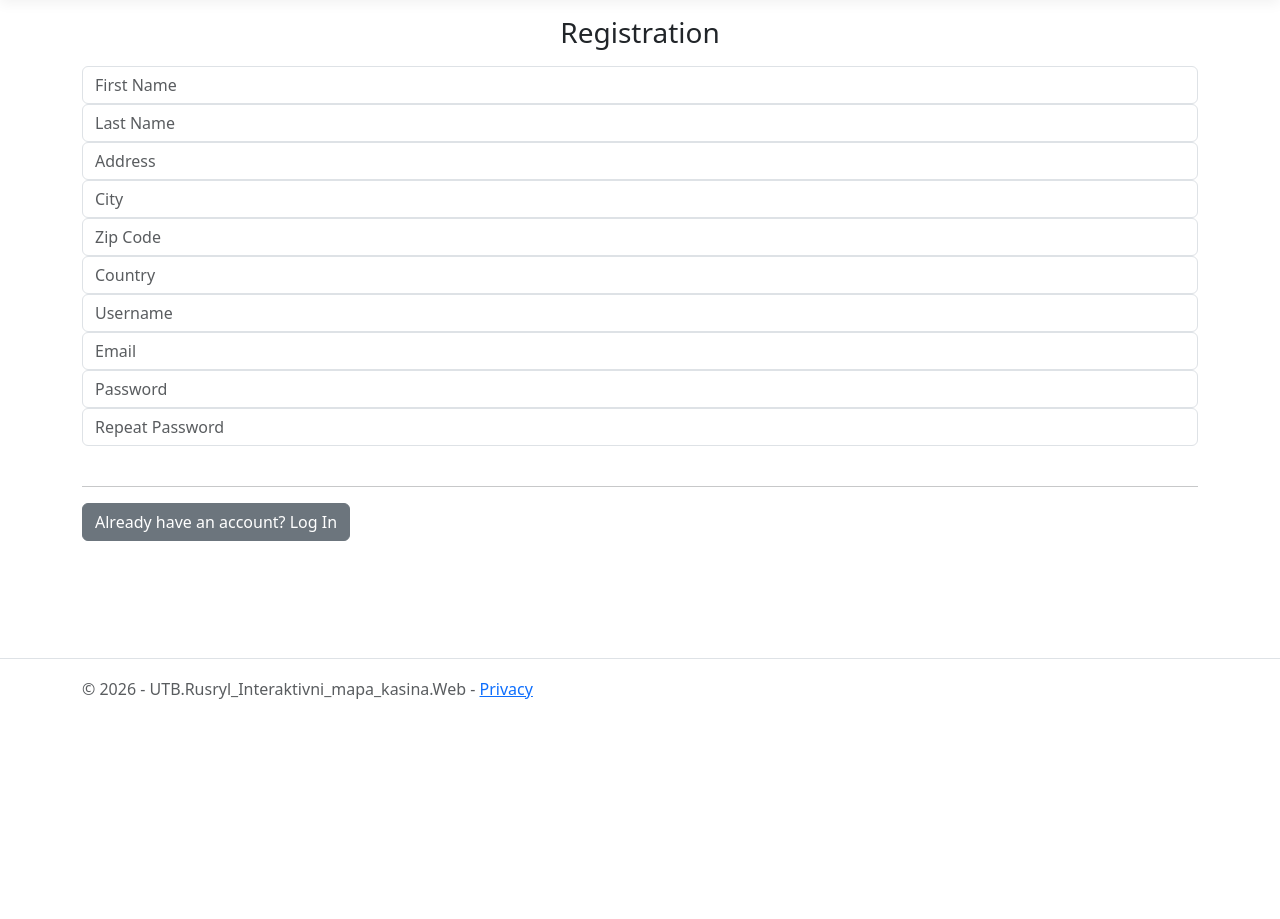
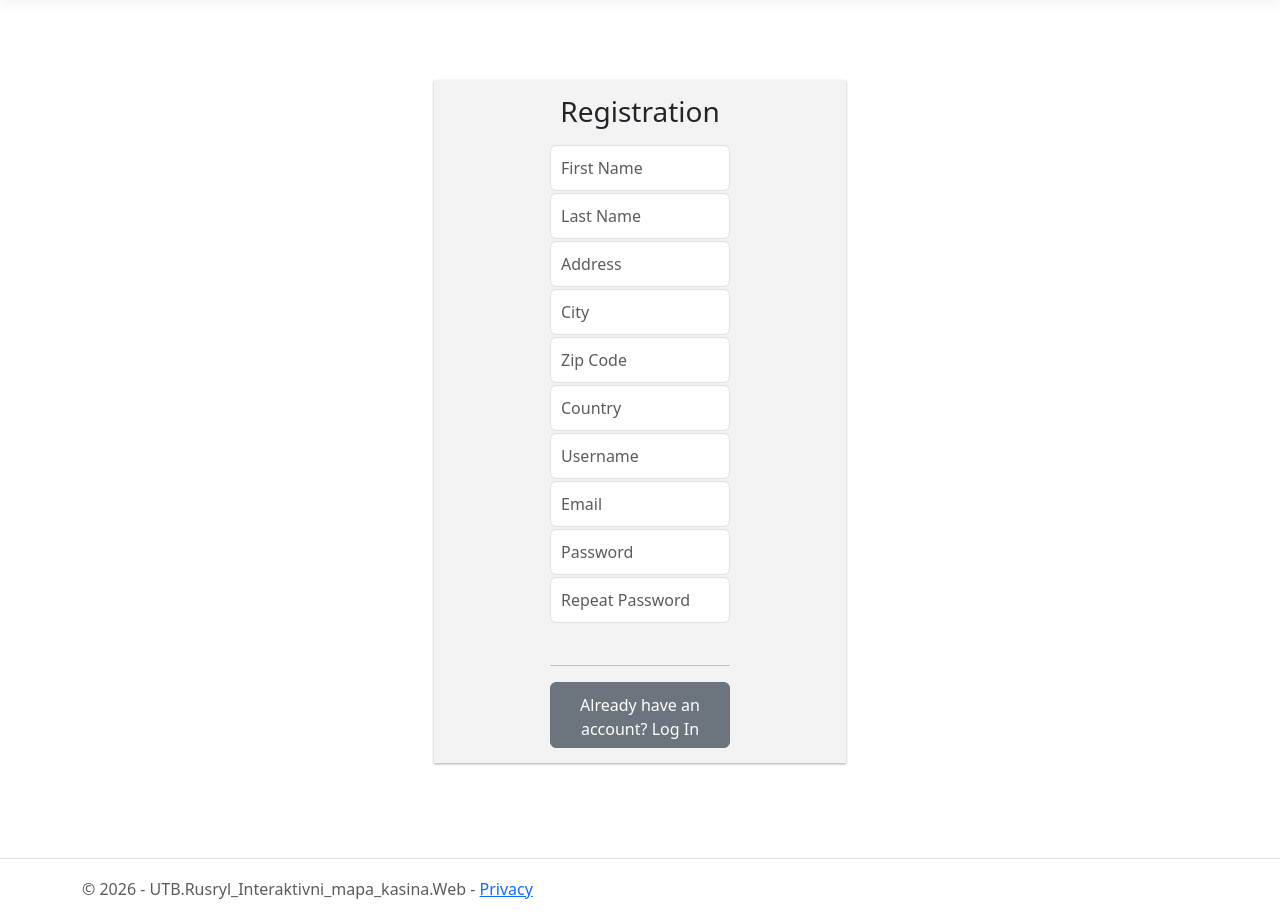
Before and after one commit to TestLittle/UTB.Rusryl_Interaktivni_mapa_kasina, an ASP.NET Core app: page /Security/Account/Registration in a window 1280 px wide. Shown: the part 81-1000 px from the top of the page. Before the commit the page ends 780 px from the top, so only its background shows below. Run offline with ASP.NET Core 8, Linux system fonts and the light colour scheme; style sheets or scripts are compiled from the project's sources.

Commit message:
Created css for log in and registration ~ Need to fix problem with User foreign key in comment, the problem lies in the first migration, will need to fix

```diff
--- a/UTB.Rusryl_Interaktivni_mapa_kasina.Web/Areas/Security/Views/Account/Login.cshtml
+++ b/UTB.Rusryl_Interaktivni_mapa_kasina.Web/Areas/Security/Views/Account/Login.cshtml
@@ -2,6 +2,10 @@
 @model LoginViewModel
 @{
     ViewData["Title"] = "Log In";
+}
+
+@section Styles{
+    <link rel="stylesheet" href="~/css/login.css" />
 }
 
 <div id="registration-login-form">
--- a/UTB.Rusryl_Interaktivni_mapa_kasina.Web/Areas/Security/Views/Account/Registration.cshtml
+++ b/UTB.Rusryl_Interaktivni_mapa_kasina.Web/Areas/Security/Views/Account/Registration.cshtml
@@ -4,8 +4,12 @@
     ViewData["Title"] = "Create a new account";
 }
 
+@section Styles{
+    <link rel="stylesheet" href="~/css/login.css" />
+}
+
 <div id="registration-login-form">
-    <form asp-for="Registration" method="post" class="form-signup">
+    <form asp-for="Registration" method="post" class="form-registration">
 
         <h1 class="h3 mb-3 font-weight-normal" style="text-align: center">Registration</h1>
         <div asp-validation-summary="All" class="text-danger"></div>
--- a/UTB.Rusryl_Interaktivni_mapa_kasina.Web/Views/Shared/_Layout.cshtml
+++ b/UTB.Rusryl_Interaktivni_mapa_kasina.Web/Views/Shared/_Layout.cshtml
@@ -4,11 +4,11 @@
     <meta charset="utf-8" />
     <meta name="viewport" content="width=device-width, initial-scale=1.0" />
     <title>@ViewData["Title"]</title>
-    <script type="importmap"></script>
     <link rel="stylesheet" href="~/lib/bootstrap/dist/css/bootstrap.min.css" />
     <link rel="stylesheet" href="https://cdn.jsdelivr.net/npm/bootstrap-icons@1.11.2/font/bootstrap-icons.min.css">
     <link rel="stylesheet" href="~/css/site.css" asp-append-version="true" />
     <link rel="stylesheet" href="~/UTB.Rusryl_Interaktivni_mapa_kasina.Web.styles.css" asp-append-version="true" />
+    @await RenderSectionAsync("Styles", required: false)
 
 </head>
 <body>
--- /dev/null
+++ b/UTB.Rusryl_Interaktivni_mapa_kasina.Web/wwwroot/css/login.css
@@ -0,0 +1,72 @@
+#registration-login-form
+{
+    width: 412px;
+    margin: 10vh auto;
+    background-color: #f3f3f3;
+    box-shadow: 0 1px 3px rgba(0,0,0,0.12), 0 1px 2px rgba(0,0,0,0.24);
+    transition: all 0.3 cubic-bezier(.25,.8,.25,1);
+}
+
+#registration-login-form form{
+    width: 100%;
+    max-width: 410px;
+    padding: 15px;
+    margin: auto;
+}
+
+#registration-login-form .form-control{
+    position: relative;
+    box-sizing: border-box;
+    height: auto;
+    padding: 10px;
+    font-size: 16px;
+}
+
+#registration-login-form .form-signin input[type="email"]{
+    margin-bottom: -1px;
+    border-bottom-right-radius: 0;
+    border-bottom-left-radius: 0;
+}
+
+#registration-login-form .form-signin input[type="password"]{
+    border-top-left-radius: 0;
+    border-top-right-radius: 0;
+}
+
+#registration-login-form a{
+    display: block;
+    padding-top: 10px;
+    color: lightseagreen;
+}
+
+#registration-login-form .lines{
+    width: 200px;
+    border: 1px solid red;
+}
+
+#registration-login-form button[type="submit"]{
+    margin-top: 10px;
+}
+
+#registration-login-form #registration-login-form{
+    display: none;
+}
+
+#registration-login-form .form-registration{
+    width: 210px;
+}
+
+#registration-login-form .form-registration input{
+    margin-bottom: 2px;
+}
+
+.form-registration{
+    width: 210px !important;
+    margin: 0 auto;
+}
+
+@media screen and (max-width:500px){
+    #registration-login-form{
+        width: 300px;
+    }
+}
```
